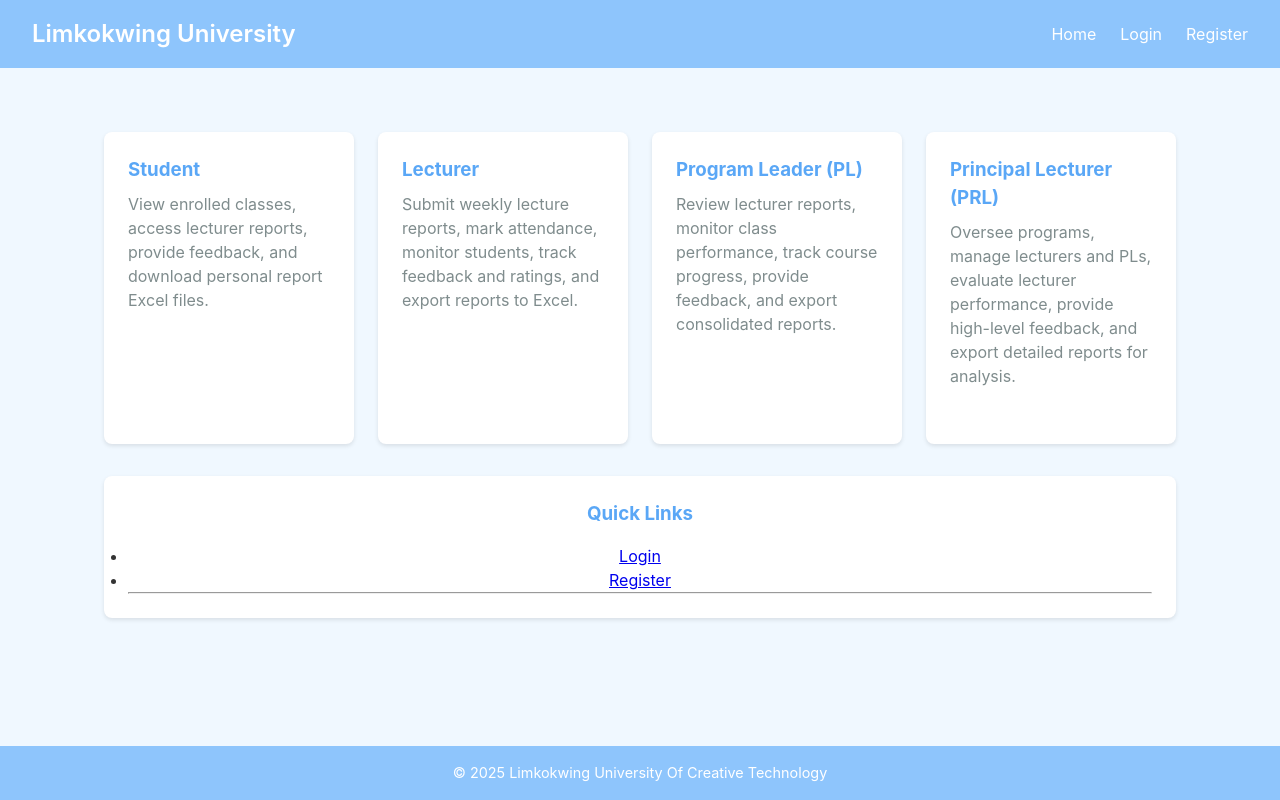
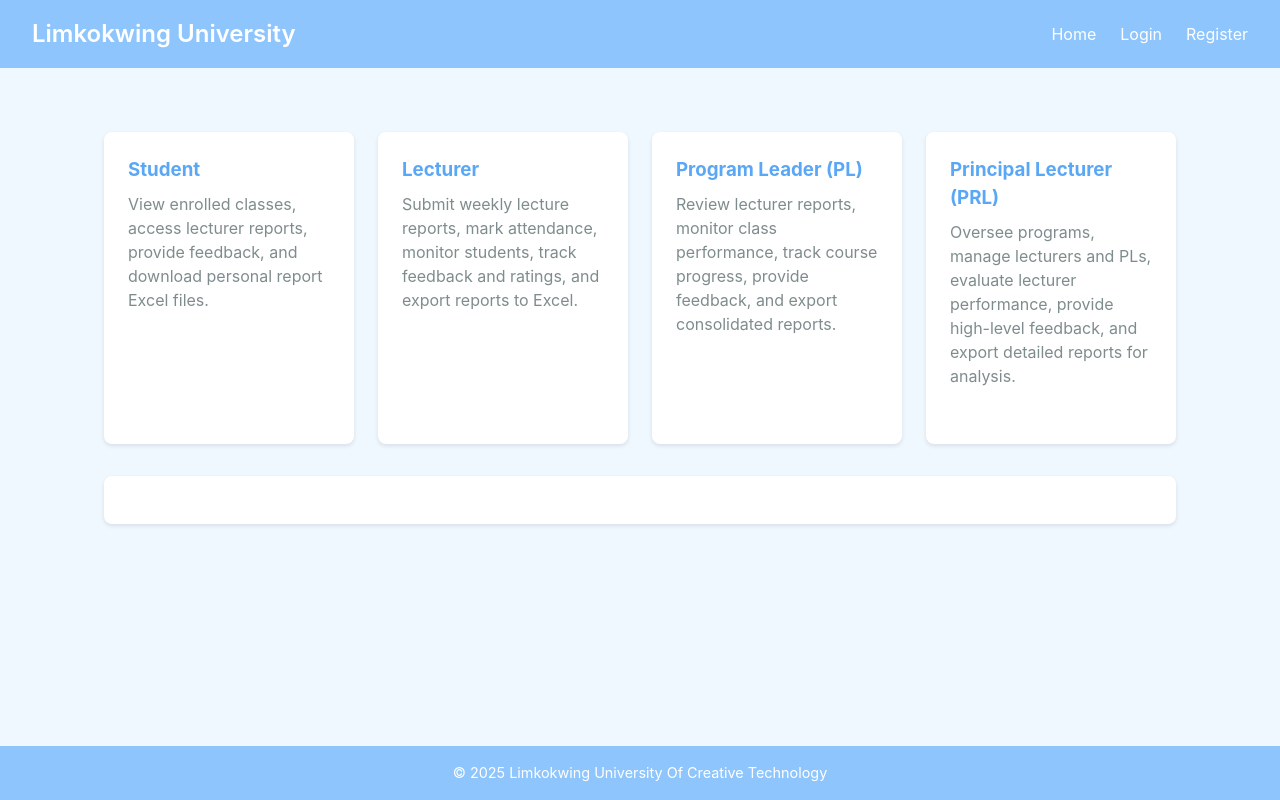
Before and after one commit to tselemacheli/luct-reporting, a React (Create React App) app: page / in a window 1280 px wide. Built offline with nearby package versions, Linux system fonts and the light colour scheme.

Commit message:
Remove Quick Links from PreLoginDashboard
Removed Quick Links section from PreLoginDashboard.

```diff
--- a/src/components/PreLoginDashboard.js
+++ b/src/components/PreLoginDashboard.js
@@ -50,13 +50,6 @@
 
       {/* Sidebar / Quick Links */}
       <aside className="module">
-        <h3>Quick Links</h3>
-        <ul>
-          <li><Link to="/login">Login</Link></li>
-          <li><Link to="/register">Register</Link></li>
-        </ul>
-
-        <hr />
 
       </aside>
     </div>
```
